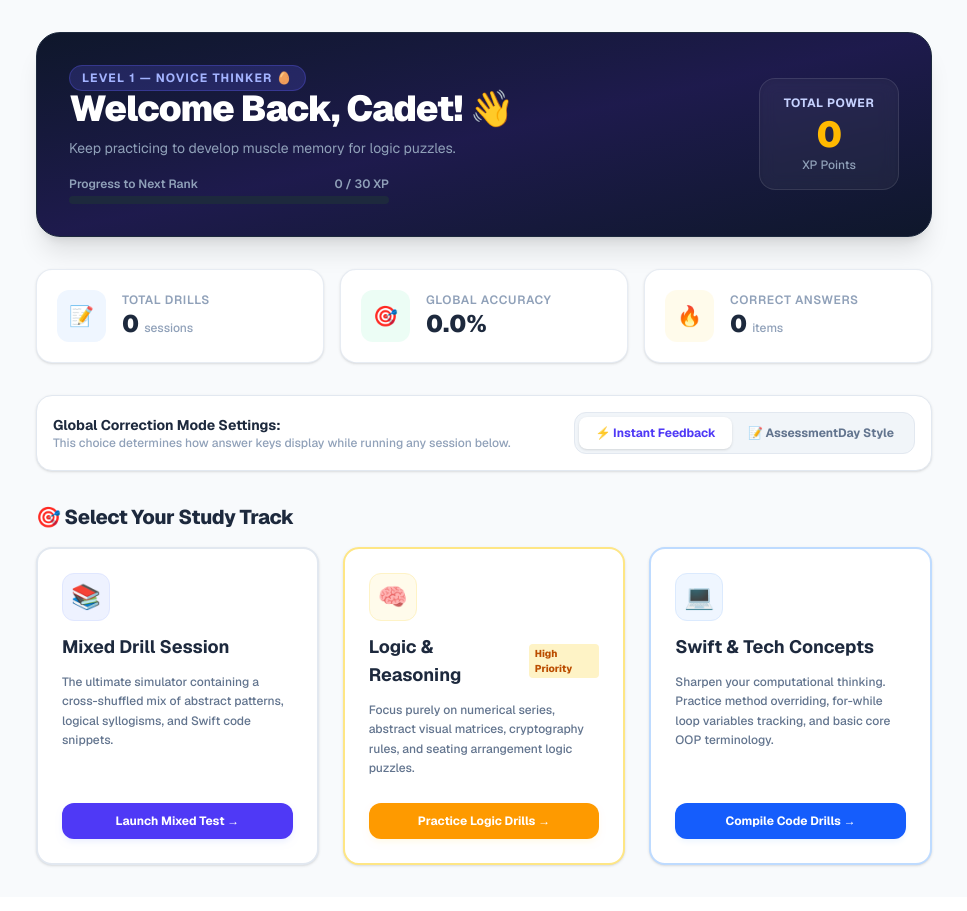
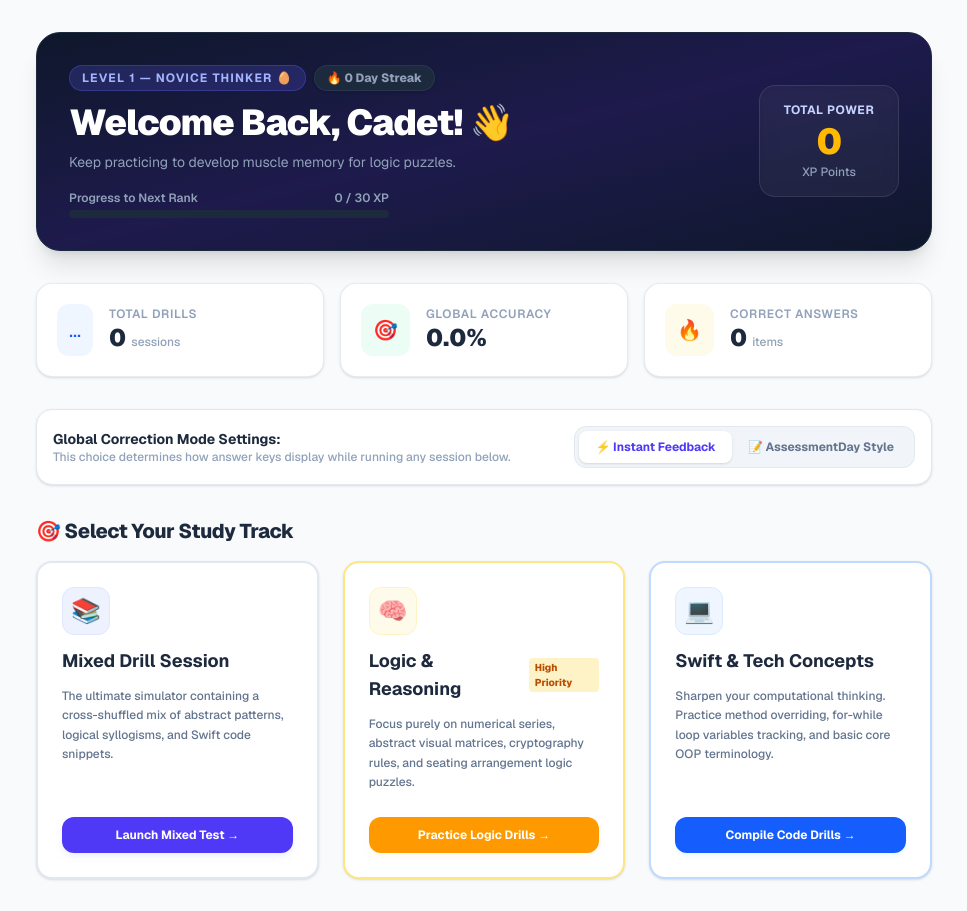
Before and after one commit to arfidakai/brainsparks-arfidakai, a Next.js app in the folder brainsparks-app/: page / in a window 1280 px wide. Shown: the whole page, without its empty margins (156-1123 px from the left). Built offline with nearby package versions, Linux system fonts and the light colour scheme.

Commit message:
add streak

```diff
--- a/brainsparks-app/app/page.tsx
+++ b/brainsparks-app/app/page.tsx
@@ -6,9 +6,6 @@ import { FlashcardComponent } from '../components/Flashcard';
 
 export default function Home() {
   // NAVIGATION & VIEW STATES
-  // 'dashboard' = Halaman Utama Pembelajaran
-  // 'quiz' = Sesi Kuis Berjalan
-  // 'review' = Halaman Laporan Penjelasan Akhir
   const [currentView, setCurrentView] = useState<'dashboard' | 'quiz' | 'review'>('dashboard');
 
   // CONFIGURATION STATES
@@ -30,13 +27,41 @@ export default function Home() {
   const [lifetimeCorrect, setLifetimeCorrect] = useState<number>(0);
   const [lifetimeWrong, setLifetimeWrong] = useState<number>(0);
 
-  // Load lifetime metrics dari localStorage saat pertama kali dibuka
+  // STREAK STATES
+  const [streakCount, setStreakCount] = useState<number>(0);
+
+  // Load lifetime metrics & check streak status dari localStorage saat pertama kali dibuka
   useEffect(() => {
     if (typeof window !== 'undefined') {
       setTotalXp(parseInt(localStorage.getItem('apple_academy_xp') || '0', 10));
       setTestsTaken(parseInt(localStorage.getItem('apple_academy_tests') || '0', 10));
       setLifetimeCorrect(parseInt(localStorage.getItem('apple_academy_correct') || '0', 10));
       setLifetimeWrong(parseInt(localStorage.getItem('apple_academy_wrong') || '0', 10));
+
+      // Ambil data streak
+      const savedStreak = parseInt(localStorage.getItem('apple_academy_streak') || '0', 10);
+      const lastActiveDateStr = localStorage.getItem('apple_academy_last_active_date');
+
+      if (lastActiveDateStr && savedStreak > 0) {
+        const today = new Date();
+        today.setHours(0, 0, 0, 0);
+
+        const lastDate = new Date(lastActiveDateStr);
+        lastDate.setHours(0, 0, 0, 0);
+
+        const diffTime = Math.abs(today.getTime() - lastDate.getTime());
+        const diffDays = Math.ceil(diffTime / (1000 * 60 * 60 * 24));
+
+        if (diffDays > 1) {
+          // Jika bolong lebih dari 1 hari, streak hangus kembali ke 0
+          setStreakCount(0);
+          localStorage.setItem('apple_academy_streak', '0');
+        } else {
+          setStreakCount(savedStreak);
+        }
+      } else {
+        setStreakCount(savedStreak);
+      }
     }
   }, []);
 
@@ -129,17 +154,47 @@ export default function Home() {
     const newLifetimeCorrect = lifetimeCorrect + sessionCorrect;
     const newLifetimeWrong = lifetimeWrong + sessionWrong;
 
+    // LOGIKA PENYIMPANAN STREAK BARU
+    const today = new Date();
+    today.setHours(0, 0, 0, 0);
+
+    const lastActiveDateStr = localStorage.getItem('apple_academy_last_active_date');
+    let newStreak = streakCount;
+
+    if (!lastActiveDateStr) {
+      // Latihan pertama kali seumur hidup
+      newStreak = 1;
+    } else {
+      const lastDate = new Date(lastActiveDateStr);
+      lastDate.setHours(0, 0, 0, 0);
+
+      const diffTime = Math.abs(today.getTime() - lastDate.getTime());
+      const diffDays = Math.ceil(diffTime / (1000 * 60 * 60 * 24));
+
+      if (diffDays === 1) {
+        // Tepat keesokan harinya -> Streak naik!
+        newStreak = streakCount + 1;
+      } else if (diffDays > 1) {
+        // Sudah bolong -> Reset mulai dari 1 lagi
+        newStreak = 1;
+      }
+      // Jika diffDays === 0 (latihan lagi di hari yang sama), streak tidak berubah
+    }
+
     // Update States
     setTotalXp(newTotalXp);
     setTestsTaken(newTestsTaken);
     setLifetimeCorrect(newLifetimeCorrect);
     setLifetimeWrong(newLifetimeWrong);
+    setStreakCount(newStreak);
 
     // Save ke localStorage
     localStorage.setItem('apple_academy_xp', newTotalXp.toString());
     localStorage.setItem('apple_academy_tests', newTestsTaken.toString());
     localStorage.setItem('apple_academy_correct', newLifetimeCorrect.toString());
     localStorage.setItem('apple_academy_wrong', newLifetimeWrong.toString());
+    localStorage.setItem('apple_academy_streak', newStreak.toString());
+    localStorage.setItem('apple_academy_last_active_date', today.toISOString());
 
     import('canvas-confetti').then((cf) => {
       cf.default({ particleCount: 150, spread: 80 });
@@ -195,11 +250,23 @@ export default function Home() {
 
           {/* WELCOME CARD */}
           <div className="w-full bg-gradient-to-br from-slate-900 via-indigo-950 to-slate-900 text-white rounded-3xl p-6 sm:p-8 shadow-xl flex flex-col md:flex-row justify-between items-start md:items-center gap-6 border border-slate-800">
-            <div className="space-y-2">
+            <div className="space-y-2 w-full md:w-auto">
+              <div className="flex flex-wrap items-center gap-2">
                 <span className="bg-indigo-500/20 text-indigo-300 border border-indigo-500/30 text-xs font-bold px-3 py-1 rounded-full uppercase tracking-widest">
                   Level {currentRank.level} — {currentRank.title}
                 </span>
-              <h1 className="text-3xl font-black tracking-tight sm:text-4xl">Welcome Back, Cadet! 👋</h1>
+
+                {/* STREAK BADGE CHIP */}
+                <span className={`text-xs font-extrabold px-3 py-1 rounded-full border flex items-center gap-1 shadow-sm ${
+                  streakCount > 0
+                    ? 'bg-amber-500/20 text-amber-400 border-amber-500/30 animate-pulse'
+                    : 'bg-slate-800 text-slate-400 border-slate-700/60'
+                }`}>
+                  🔥 {streakCount} Day Streak
+                </span>
+              </div>
+
+              <h1 className="text-3xl font-black tracking-tight sm:text-4xl pt-1">Welcome Back, Cadet! 👋</h1>
               <p className="text-slate-400 text-sm max-w-lg leading-relaxed">{currentRank.desc}</p>
 
               {/* Progress Bar to Next Level */}
@@ -214,17 +281,19 @@ export default function Home() {
               </div>
             </div>
 
-            <div className="bg-white/5 border border-white/10 rounded-2xl p-4 text-center min-w-[140px] shadow-inner backdrop-blur-sm">
+            <div className="bg-white/5 border border-white/10 rounded-2xl p-4 text-center min-w-[140px] shadow-inner backdrop-blur-sm self-stretch md:self-auto flex md:flex-col justify-center items-center gap-2 md:gap-0">
+              <div>
                 <span className="text-xs text-indigo-200 block font-bold uppercase tracking-wider mb-1">Total Power</span>
                 <span className="text-4xl font-black text-amber-400 tracking-tight">{totalXp}</span>
                 <span className="text-xs text-slate-400 block font-medium mt-0.5">XP Points</span>
+              </div>
             </div>
           </div>
 
           {/* GLOBAL PERFORMANCE STATISTICS GRAPH ROW */}
           <div className="grid grid-cols-1 sm:grid-cols-3 gap-4">
             <div className="bg-white p-5 rounded-2xl border border-slate-200/80 shadow-sm flex items-center gap-4">
-              <div className="p-3 bg-blue-50 text-blue-600 rounded-xl text-xl">📝</div>
+              <div className="p-3 bg-blue-50 text-blue-600 rounded-xl text-xl">...</div>
               <div>
                 <span className="text-xs text-slate-400 block font-semibold uppercase tracking-wider">Total Drills</span>
                 <span className="text-2xl font-black text-slate-800">{testsTaken} <span className="text-xs font-medium text-slate-400">sessions</span></span>
```
Lines whose indentation alone changed are shown as unchanged.
